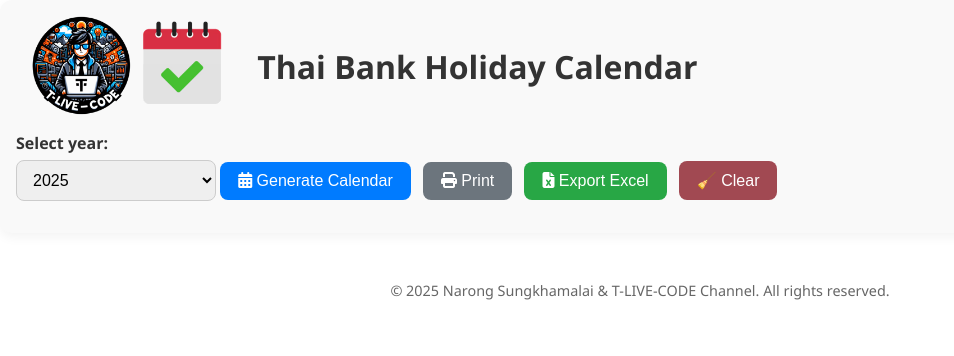
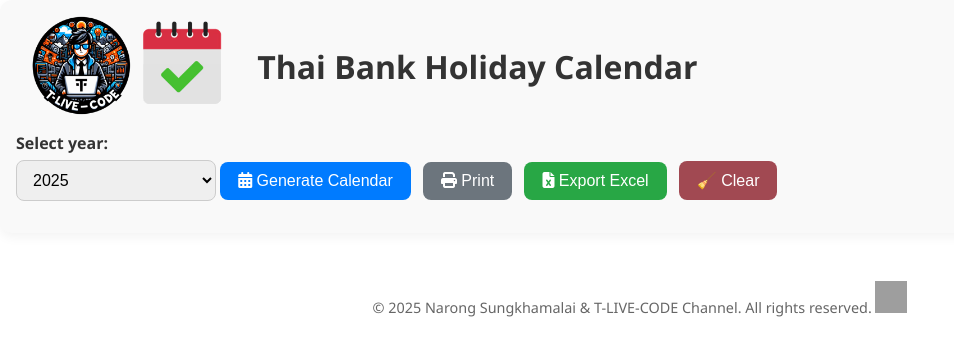
Before and after one commit to narongskml/thai-bank-holiday-ui, a plain HTML site: page index.html in a window 1280 px wide. Shown: the whole page, without its empty margins (0-954 px from the left). Drawn offline with Linux system fonts and the light colour scheme; grey boxes are pictures that could not be loaded.

Commit message:
add git repo to page

```diff
--- a/index.html
+++ b/index.html
@@ -48,6 +48,9 @@
 
     <footer style="text-align: center; margin-top: 2rem; font-size: 0.9rem; color: #666;">
         © 2025 Narong Sungkhamalai & T-LIVE-CODE Channel. All rights reserved.
+        <a href="https://github.com/narongskml/thai-bank-holiday-ui" target="_blank" class="github-corner" aria-label="View source on GitHub">
+            <img src="https://github.githubassets.com/images/modules/logos_page/GitHub-Mark.png" alt="GitHub" style="width:32px; height:32px;">
+        </a>
     </footer>
   <script src="asset/js/bank-holiday.obf.js"></script>
    <script>
```
